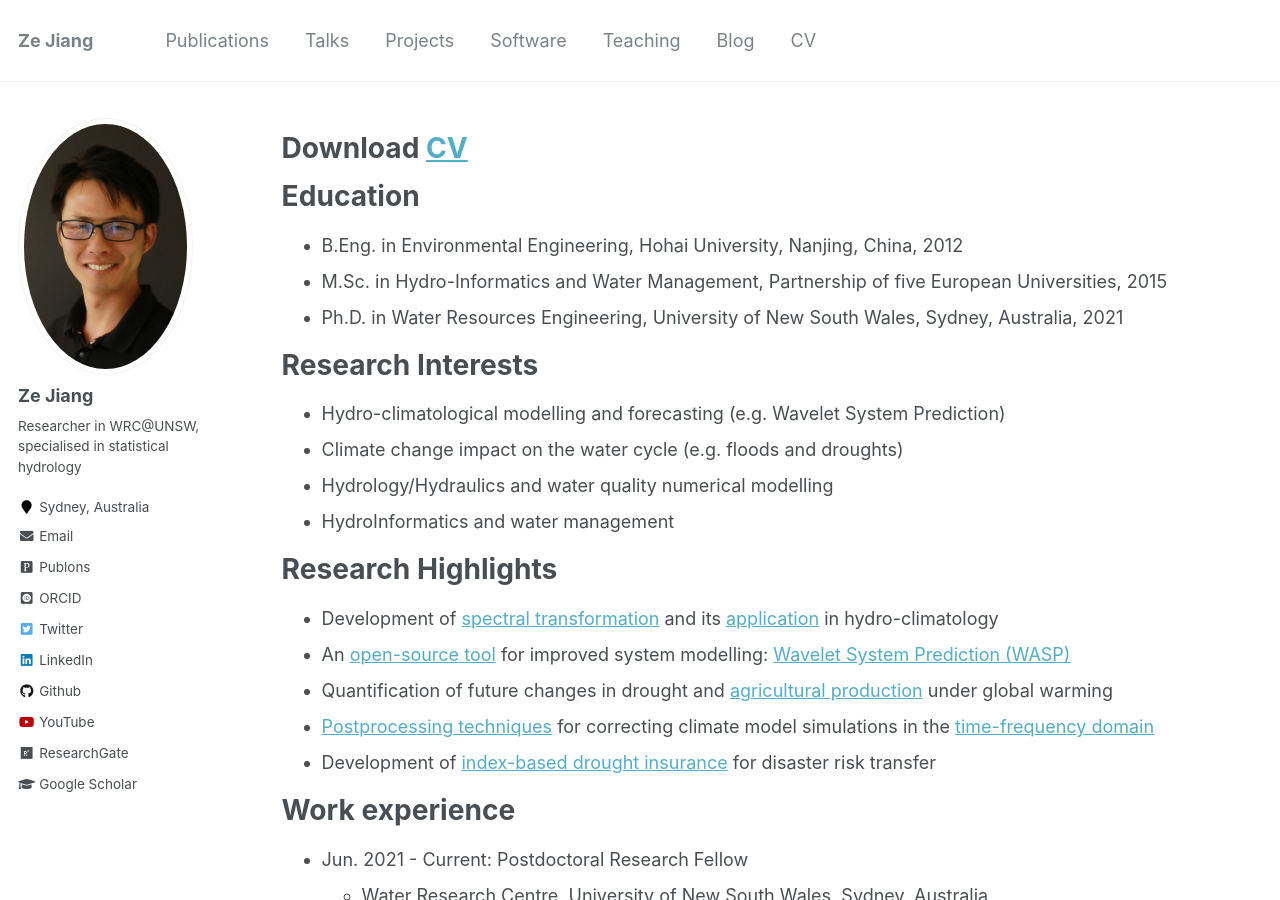
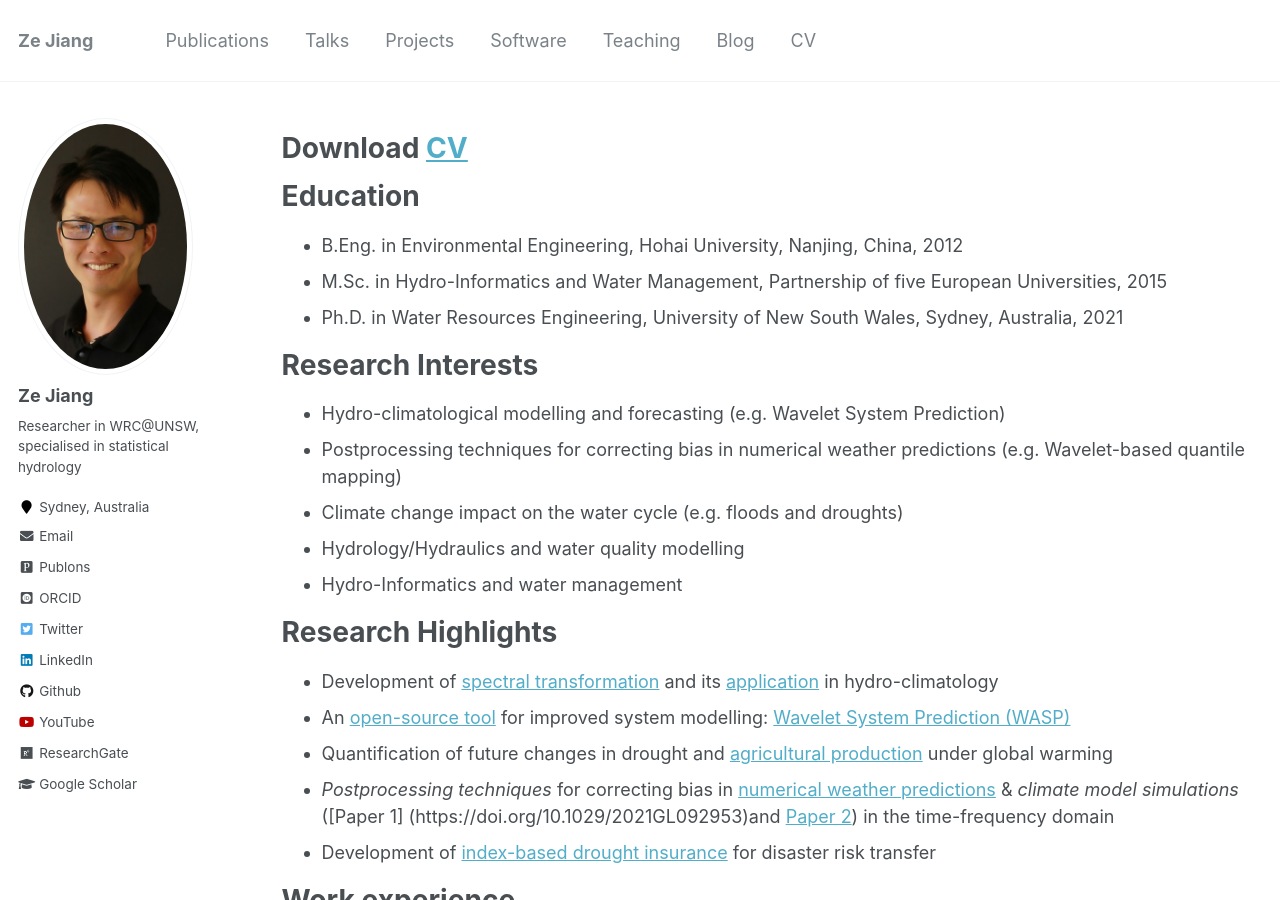
Before and after one commit to zejiang-unsw/zejiang-unsw.github.io, a Jekyll site: the page built from _pages/cv.md, in a window 1280 px wide and 900 px high. Built offline with Jekyll 4.4.1, drawn with Linux system fonts in a browser that asks for light colours; some web fonts are replaced; some of the changed text lies outside the part shown.

Commit message:
Update cv.md

```diff
--- a/_pages/cv.md
+++ b/_pages/cv.md
@@ -20,21 +20,22 @@ Education
 Research Interests
 ======
 * Hydro-climatological modelling and forecasting (e.g. Wavelet System Prediction)
+* Postprocessing techniques for correcting bias in numerical weather predictions (e.g. Wavelet-based quantile mapping)
 * Climate change impact on the water cycle (e.g. floods and droughts)
-* Hydrology/Hydraulics and water quality numerical modelling
-* HydroInformatics and water management
+* Hydrology/Hydraulics and water quality modelling
+* Hydro-Informatics and water management
 
 Research Highlights
 ======
 * Development of [spectral transformation](https://doi.org/10.1029/2019WR026962) and its [application](https://doi.org/10.1016/j.jhydrol.2021.126816) in hydro-climatology
 * An [open-source tool](https://cran.r-project.org/web/packages/WASP/index.html) for improved system modelling: [Wavelet System Prediction (WASP)](https://doi.org/10.1016/j.envsoft.2020.104907)
 * Quantification of future changes in drought and [agricultural production](https://doi.org/10.1007/s00704-018-2617-z) under global warming
-* [Postprocessing techniques](https://doi.org/10.1029/2021GL092953) for correcting climate model simulations in the [time-frequency domain](https://doi.org/10.1029/2022GL100550)
+* *Postprocessing techniques* for correcting bias in [numerical weather predictions]() & *climate model simulations* ([Paper 1] (https://doi.org/10.1029/2021GL092953)and [Paper 2](https://doi.org/10.1029/2022GL100550)) in the time-frequency domain
 * Development of [index-based drought insurance](https://doi.org/10.1108/AFR-02-2020-0020) for disaster risk transfer
 
 Work experience
 ======
-* Jun. 2021 - Current: Postdoctoral Research Fellow
+* Jun. 2021 - Current: Research Associate
   * Water Research Centre, University of New South Wales, Sydney, Australia
   * Duties included:
 	+ The development of Wavelet System Prediction (WASP) for characterizing chaotic system
@@ -58,6 +59,14 @@ Work experience
     + Lead the Development of the Time-Area Function Model Based on QGIS Environment for Stormwater Management.
     + Involve in a Project in Saudi Arabia on Flood Modelling and Mitigation of Hafar Al-Batin City.
   * Supervisor: Prof. [Frank Molkenthin](https://www.b-tu.de/fg-hydrologie/team/mitarbeiter/apl-prof-frank-molkenthin) and Prof. [Heiko Sieker](https://www.sieker.de/aktuelles/news/heiko-sieker-honorarprofessor-an-der-tu-berlin-143.html?no_cache=1)
+
+Awards & honors
+======
+* 2023 Helmholtz Visiting Researcher Grant by Helmholtz Association of German Research Centers
+* 2021 Postdoctoral Writing Fellowship funded by UNSW
+* 2018 University International Postgraduate Award (UIPA) funded by UNSW
+* 2013 Erasmus Mundus Scholarship Award by European Union
+* 2010 National Undergraduate Mathematical Contest in Modeling (Provincial Award)
 
 Publications
 ======
```
